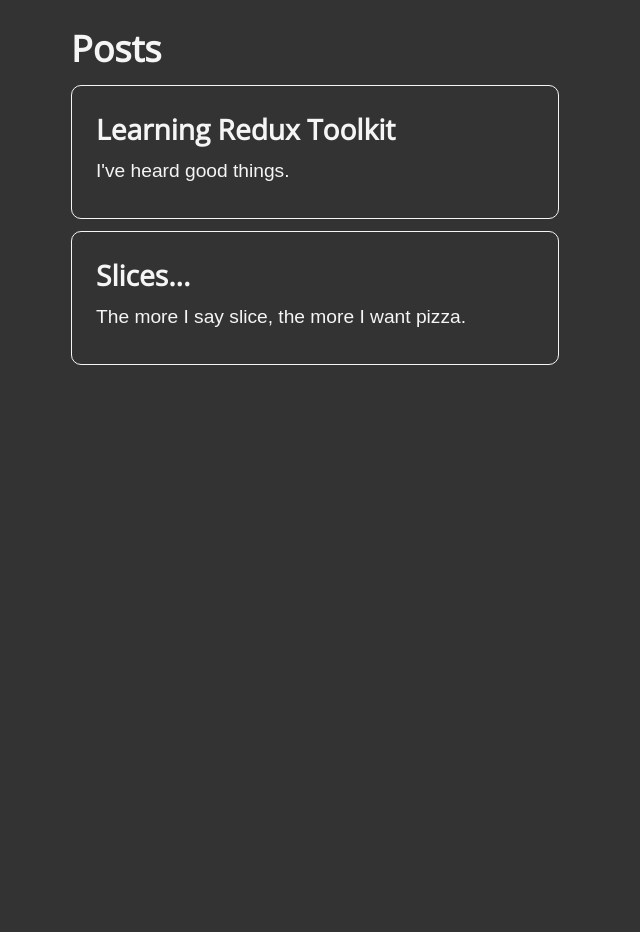
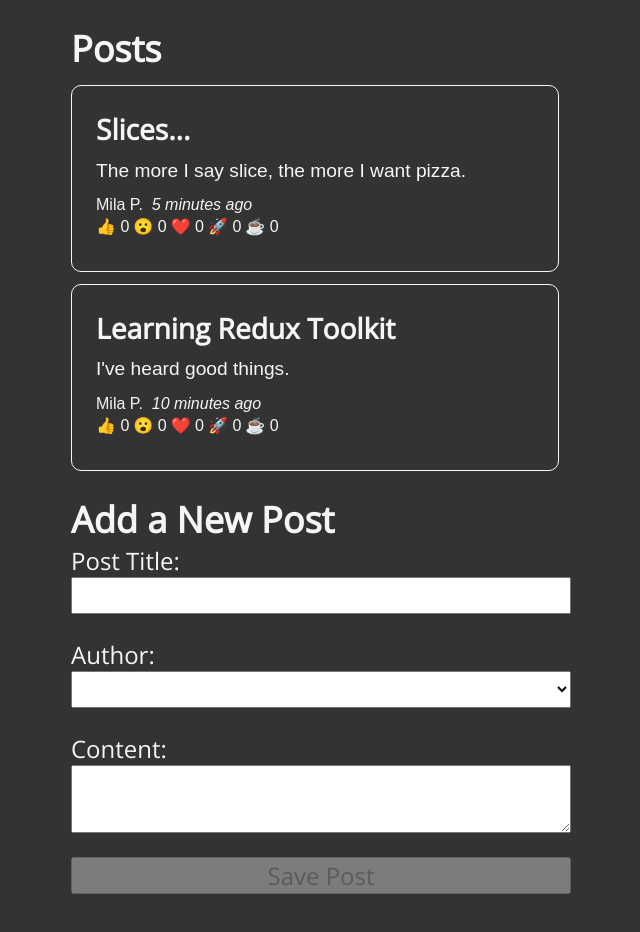
Before and after one commit to PlamMari/bbs-app, a React (Create React App) app: page / in a window 1280 px wide. Shown: the top 932 px of the page, without its empty margins (319-959 px from the left). Before the commit the page ends 824 px from the top, so only its background shows below. Built offline with nearby package versions, Linux system fonts and the light colour scheme.

Commit message:
added reactions

```diff
--- a/src/App.js
+++ b/src/App.js
@@ -8,12 +8,14 @@
 import { format } from 'date-fns';
 import Layout from './Layout';
 import PostsList from './features/posts/PostsList';
+import AddPostForm from './features/posts/AddPostForm';
 
 function App() {
 
   return(
     <main className='App'>
       <PostsList />
+      <AddPostForm />
     </main>
   );
 }
--- a/src/app/store.js
+++ b/src/app/store.js
@@ -1,8 +1,10 @@
 import { configureStore } from '@reduxjs/toolkit';
 import postsReducer from '../features/posts/postsSlice';
+import usersReducer from '../features/users/usersSlice';
 
 export const store = configureStore({
   reducer: {
     posts: postsReducer,
+    users: usersReducer
   },
 });
--- /dev/null
+++ b/src/features/posts/AddPostForm.js
@@ -0,0 +1,73 @@
+import { useState } from "react";
+import { useDispatch, useSelector } from "react-redux";
+
+import { postAdded } from "./postsSlice";
+import { selectAllUsers } from "../users/usersSlice";
+
+const AddPostForm = () => {
+
+    const dispatch = useDispatch()
+
+    const [title, setTitle] = useState('')
+    const [content, setContent] = useState('')
+    const [userId, setUserId] = useState('')
+
+    const users = useSelector(selectAllUsers)
+
+    const onTitleChanged = e => setTitle(e.target.value)
+    const onContentChanged = e => setContent(e.target.value)
+    const onAuthorChanged = e => setUserId(e.target.value)
+
+    const onSavePostClicked = () => {
+        if (title && content) {
+            dispatch(
+                postAdded(title, content, userId)
+            )
+            setTitle('')
+            setContent('')
+        }
+    }
+
+    const canSave = Boolean(title) && Boolean(content) && Boolean(userId)
+
+    const usersOptions = users.map( user => (
+    <option key={user.id} value={user.id}>
+        {user.id}
+    </option>
+    ))
+
+    return (
+        <section>
+            <h2>Add a New Post</h2>
+            <form>
+                <label htmlFor="postTitle">Post Title:</label>
+                <input
+                    type="text"
+                    id="postTitle"
+                    name="postTitle"
+                    value={title}
+                    onChange={onTitleChanged}
+                />
+                <label htmlFor="postAuthor">Author:</label>
+                <select id="postAuthor" value={userId} onChange={onAuthorChanged}>
+                    <option value=""></option>
+                    {usersOptions}
+                </select>
+                <label htmlFor="postContent">Content:</label>
+                <textarea
+                    id="postContent"
+                    name="postContent"
+                    value={content}
+                    onChange={onContentChanged}
+                />
+                <button
+                    type="button"
+                    onClick={onSavePostClicked}
+                    disabled={!canSave}
+                >Save Post</button>
+            </form>
+        </section>
+    )
+}
+
+export default AddPostForm
--- /dev/null
+++ b/src/features/posts/PostAuthor.js
@@ -0,0 +1,11 @@
+import { useSelector } from "react-redux";
+import { selectAllUsers } from "../users/usersSlice";
+
+const PostAuthor = ({ userId }) => {
+  const users = useSelector(selectAllUsers)
+
+  const author = users.find(user => user.id === user.id)
+
+  return <span>{ author ? author.name : 'Unknown author' }</span>
+}
+export default PostAuthor
--- a/src/features/posts/PostsList.js
+++ b/src/features/posts/PostsList.js
@@ -1,14 +1,24 @@
 import { useSelector } from "react-redux";
 import { selectAllPosts } from "./postsSlice";
+import PostAuthor from "./PostAuthor";
 import React from 'react';
+import TimeAgo from "./TimeAgo";
+import ReactionButtons from "./ReactionButtons";
 
 const PostsList = () => {
     const posts = useSelector(selectAllPosts)
 
-    const renderedPosts = posts.map(post => (
+    const orderedPosts = posts.slice().sort((a,b) => b.date.localeCompare(a.date))
+
+    const renderedPosts = orderedPosts.map(post => (
         <article key={post.id}>
             <h3>{post.title}</h3>
             <p>{post.content.substring(0, 100)}</p>
+            <p className="postCredit">
+                <PostAuthor userId={post.userId}/>
+                <TimeAgo timestamp={post.date}/>
+                <ReactionButtons post={post}/>
+            </p>
         </article>
         ))
     return (
--- /dev/null
+++ b/src/features/posts/ReactionButtons.js
@@ -0,0 +1,34 @@
+import { useDispatch } from "react-redux";
+import { reactionAdded } from "./postsSlice";
+
+const reactionEmoji = {
+    thumbsUp: '👍',
+    wow: '😮',
+    heart: '❤️',
+    rocket: '🚀',
+    coffee: '☕'
+}
+
+const ReactionButtons = ({ post }) => {
+    const dispatch = useDispatch()
+
+    const reactionButtons = Object.entries(reactionEmoji).map(([name, emoji]) => {
+        return (
+            <button
+            key={name}
+            type="button"
+            className="reactionButton"
+            onClick={() =>
+            dispatch(reactionAdded({ postId: post.id, reaction: name }))
+            }>
+            {emoji} {post.reactions[name]}
+            </button>
+        )
+    })
+
+  return (
+    <div>{reactionButtons}</div>
+  )
+}
+
+export default ReactionButtons
--- /dev/null
+++ b/src/features/posts/TimeAgo.js
@@ -0,0 +1,21 @@
+import { parseISO, formatDistanceToNow } from "date-fns";
+
+import React from 'react'
+
+const TimeAgo = ({ timestamp }) => {
+    let timeAgo = ''
+    if (timestamp) {
+        const date = parseISO(timestamp)
+        const timePeriod = formatDistanceToNow(date)
+        timeAgo = `${timePeriod} ago`
+    }
+
+  return (
+    <span title={timestamp}>
+        &nbsp; <i>{timeAgo}</i>
+
+    </span>
+  )
+}
+
+export default TimeAgo
--- a/src/features/posts/postsSlice.js
+++ b/src/features/posts/postsSlice.js
@@ -1,24 +1,74 @@
-import { createSlice } from "@reduxjs/toolkit";
+import { createSlice, nanoid } from "@reduxjs/toolkit";
+import { sub } from 'date-fns';
 
 const initialState = [
     {
         id: '1',
         title: 'Learning Redux Toolkit',
         content: "I've heard good things.",
+        date: sub(new Date(), {minutes: 10}).toISOString(),
+        reactions: {
+            thumbsUp: 0,
+            wow: 0,
+            heart: 0,
+            rocket: 0,
+            coffee: 0
+        }
     },
     {
         id: '2',
         title: 'Slices...',
         content: "The more I say slice, the more I want pizza.",
+        date: sub(new Date(), {minutes: 5}).toISOString(),
+        reactions: {
+            thumbsUp: 0,
+            wow: 0,
+            heart: 0,
+            rocket: 0,
+            coffee: 0
+        }
     }
 ]
 
 const postsSlice = createSlice({
     name: 'posts',
     initialState,
-    reducers: {}
+    reducers: {
+        postAdded: {
+            reducer(state, action) {
+                state.push(action.payload)
+            },
+            prepare (title, content, userId) {
+                return{
+                    payload: {
+                        id: nanoid(),
+                        title,
+                        content,
+                        date: new Date().toISOString(),
+                        userId,
+                        reactions: {
+                            thumbsUp: 0,
+                            wow: 0,
+                            heart: 0,
+                            rocket: 0,
+                            coffee: 0
+                        }
+                    }
+                }
+            }
+        },
+        reactionAdded(state, action){
+            const {postId, reaction} = action.payload
+            const existingPost = state.find(post => post.id === postId)
+            if (existingPost){
+                existingPost.reactions[reaction]++
+            }
+        }
+    }
 })
 
 export const selectAllPosts = (state) => state.posts;
 
+export const { postAdded, reactionAdded } = postsSlice.actions
+
 export default postsSlice.reducer
--- /dev/null
+++ b/src/features/users/usersSlice.js
@@ -0,0 +1,17 @@
+import { createSlice } from "@reduxjs/toolkit";
+
+const initialState = [
+    { id: '0', name: 'Mila P.' },
+    { id: '1', name: 'Lyuba D.' },
+    { id: '2', name: 'Georgi K.' }
+]
+
+const usersSlice = createSlice({
+    name: 'users',
+    initialState,
+    reducers: {}
+})
+
+export const selectAllUsers = (state) => state.users;
+
+export default usersSlice.reducer
```
